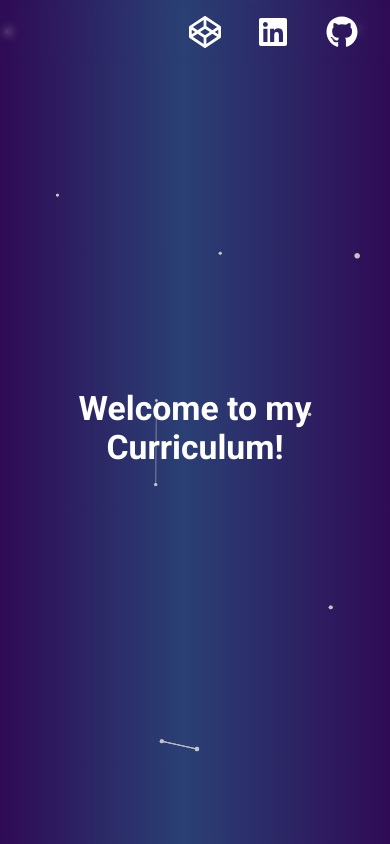
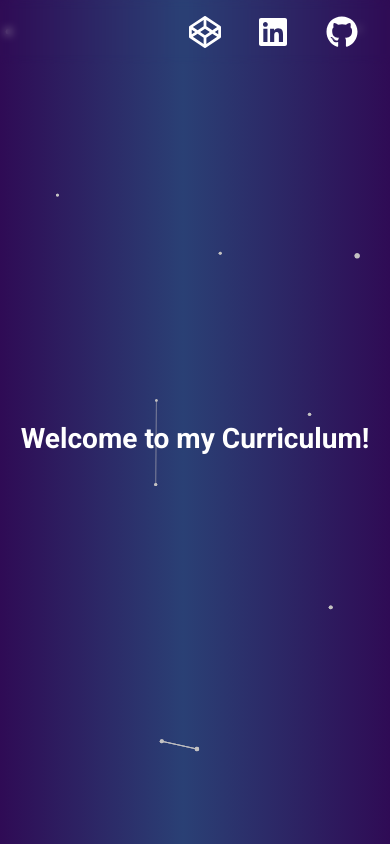
Before and after one commit to brenoprata10/curriculum, a React app: page / in a window 390 px wide. Built offline with nearby package versions, Linux system fonts and the light colour scheme.

Commit message:
Fix responsive behavior on star path

```diff
--- a/assets/css/about-me.scss
+++ b/assets/css/about-me.scss
@@ -36,6 +36,7 @@
 		.image {
 			$image-size: 12.5em;
 			$rotation: rotate(48deg);
+			$star-path-sm-scale: scale(0.5);
 
 			width: $image-size;
 			height: $image-size;
@@ -50,6 +51,10 @@
 				transform: $rotation;
 				transform-origin: bottom;
 				background-color: rgba(255, 255, 255, 0.3);
+				@media (max-width: $responsive-max-width-sm) {
+					transform: $rotation $star-path-sm-scale;
+					animation: trailing-animation-sm 3s infinite ease-in-out;
+				}
 			}
 
 			.star-path-1 {
@@ -103,6 +108,18 @@
 					border-radius: 20px;
 				}
 			}
+			@keyframes trailing-animation-sm {
+				0%,
+				50%,
+				100% {
+					transform: $rotation $star-path-sm-scale;
+				}
+				25%,
+				75% {
+					transform: $rotation scale(0.6);
+					border-radius: 20px;
+				}
+			}
 		}
 	}
 }
--- a/assets/css/variables.scss
+++ b/assets/css/variables.scss
@@ -14,7 +14,7 @@ $responsive-max-width-sm: 646px;
 
 // Welcome
 $welcome-font-size: 2.5em;
-$welcome-font-size-sm: 1.8em;
+$welcome-font-size-sm: 1.5em;
 
 //About me
 @mixin about-me-description-sm {
```
